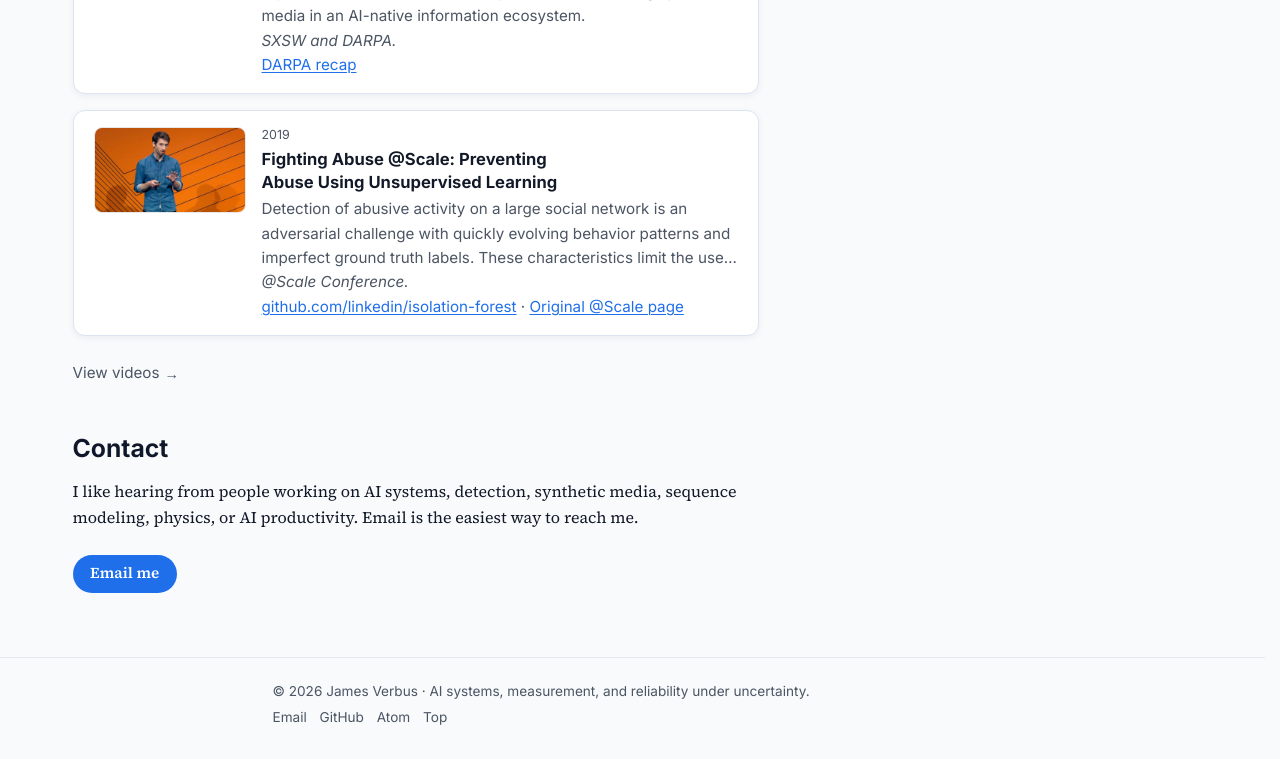
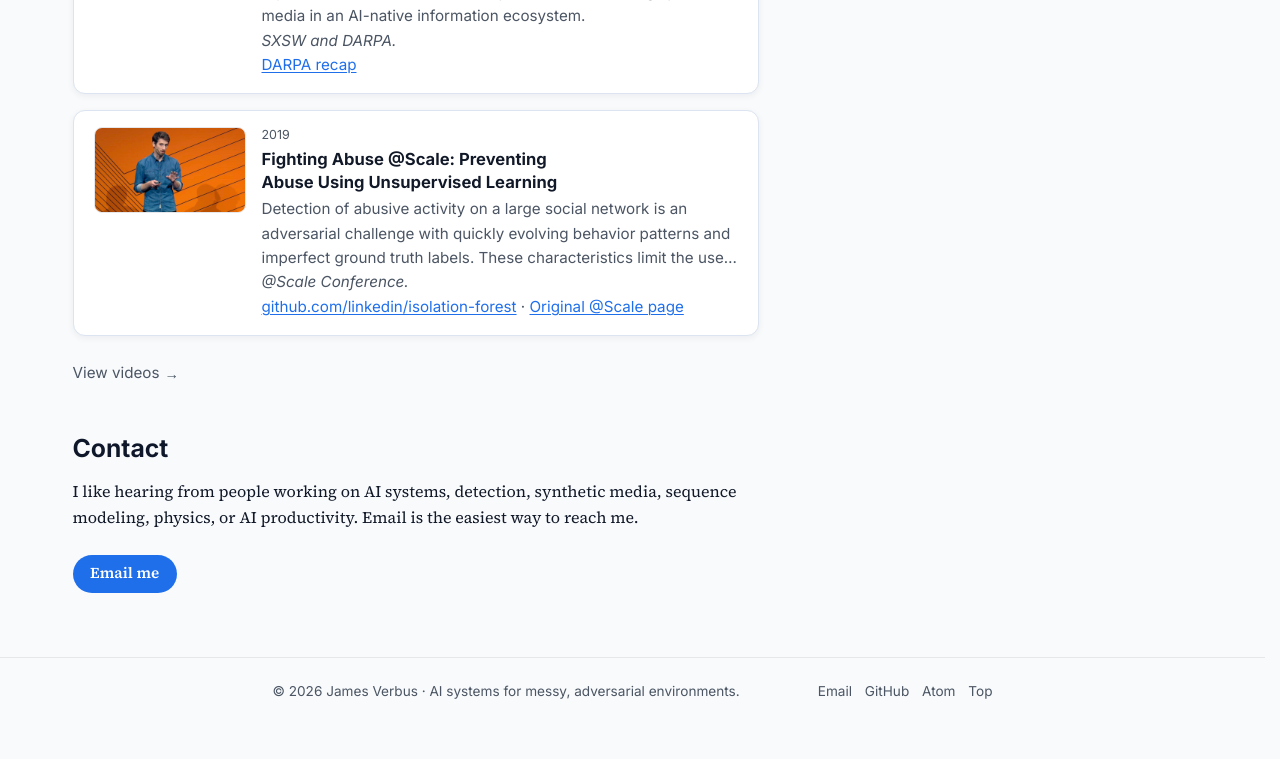
Before and after one commit to jverbus/jverbus.github.io, a Jekyll site: the page built from index.md, in a window 1280 px wide and 900 px high, scrolled down 3574 px, cut to the strip 141-900 px from the top of the window. Built offline with Jekyll 4.4.1, drawn with Linux system fonts in a browser that asks for light colours; after the commit the page ends 4448 px from its top, so only the background shows below that.

Commit message:
Harden homepage indexing signals

```diff
--- a/_config.yml
+++ b/_config.yml
@@ -16,7 +16,7 @@
 
 # Site metadata
 title: James Verbus
-tagline: "AI systems, measurement, and reliability under uncertainty."
+tagline: "AI systems for messy, adversarial environments."
 default_og_image: /assets/images/social/site-default-1200x630.png
 default_og_image_width: 1200
 default_og_image_height: 630
@@ -43,3 +43,7 @@
       path: "assets/files"
     values:
       sitemap: false
+  - scope:
+      path: "googlec15fb936e51d8bcb.html"
+    values:
+      sitemap: false
--- a/_includes/site/head.html
+++ b/_includes/site/head.html
@@ -13,7 +13,7 @@
     {% if page.layout == 'post' and page.excerpt %}
       {% assign page_description = page.excerpt | strip_html | normalize_whitespace | truncate: 160 %}
     {% else %}
-      {% assign page_description = site.tagline | default: "Personal website of James Verbus, writing on AI systems under uncertainty: agents, anomaly detection, behavior modeling, evaluation, and reliable AI." %}
+      {% assign page_description = site.tagline | default: "Personal website of James Verbus, writing on AI systems for messy, adversarial environments." %}
     {% endif %}
   {% endif %}
   <meta name="description" content="{{ page_description | escape }}">
```
